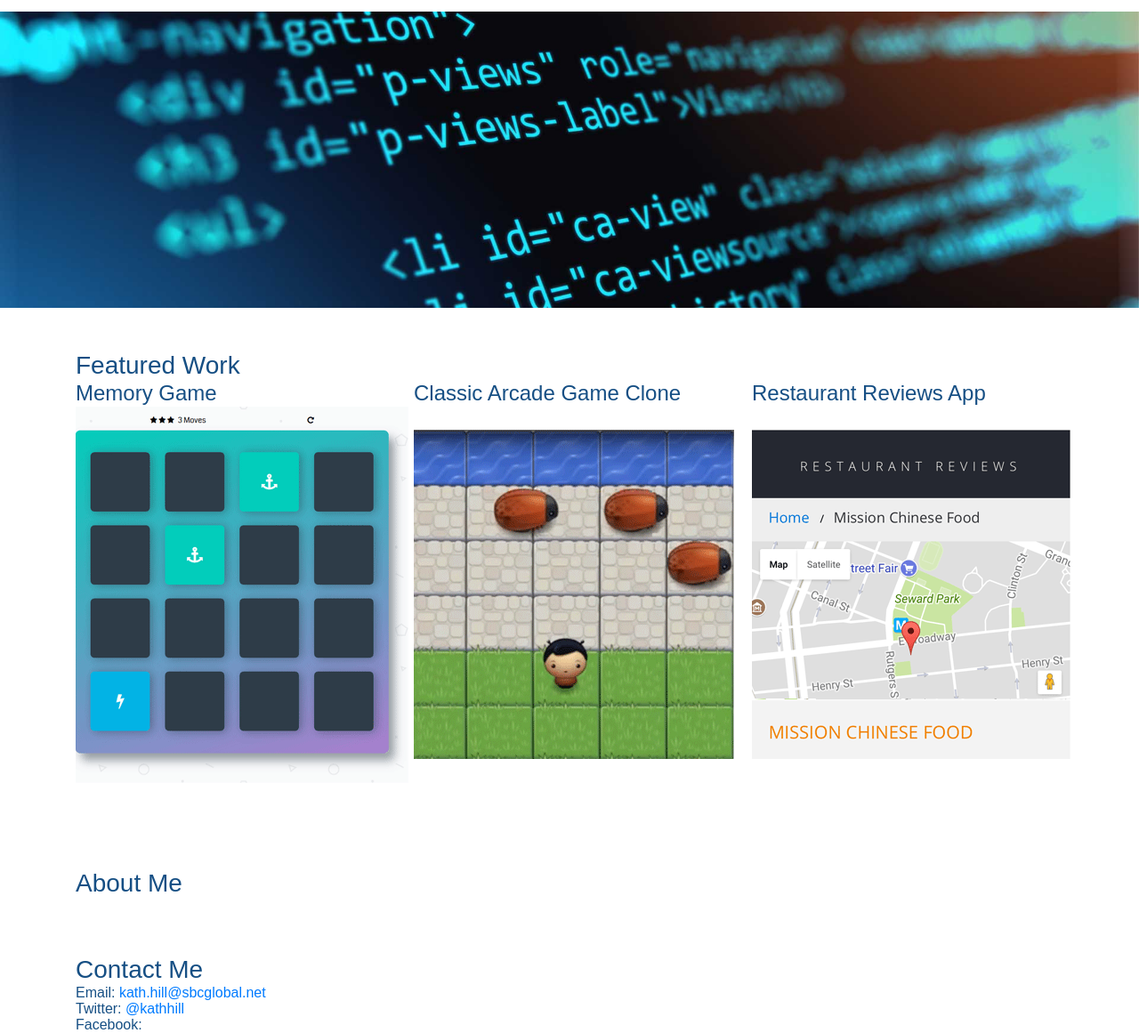
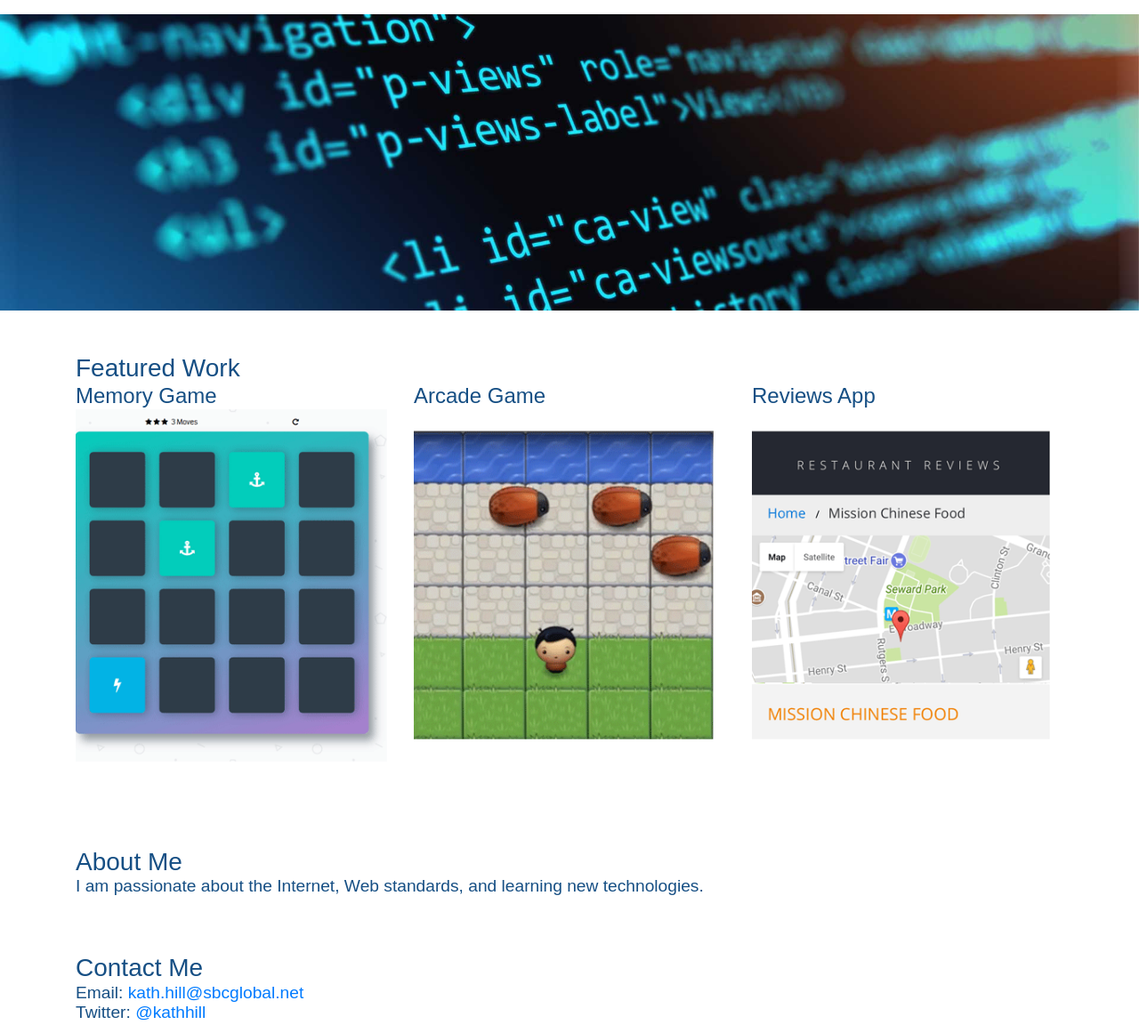
Before and after one commit to kathhill/portfolio-website, a plain HTML site: page index.html in a window 1280 px wide. Shown: the part 202-1363 px from the top of the page at 89% size. Drawn offline with nearby package versions, Linux system fonts and the light colour scheme; a web font is replaced by a local one.

Commit message:
Final tweaks to the project

```diff
--- a/css/main.css
+++ b/css/main.css
@@ -6,7 +6,7 @@ body, html {
 }
 
 body {
-  font: normal 300 1em futura-pt, sans-serif;
+  font: normal 300 1.2em futura-pt, sans-serif;
   color: #164f84;
 }
 
--- a/css/responsive.css
+++ b/css/responsive.css
@@ -12,7 +12,7 @@
 
     header h1 {
         font-size: 3.5rem;
-        line-height: 1.2;
+        line-height: 1;
     }
 
     .content-wrapper {
--- a/index.html
+++ b/index.html
@@ -15,10 +15,10 @@
     </head>
     <body>
 		<nav class="navbar navbar-expand-lg navbar-dark bg-dark">
-			<button class="navbar-toggler" type="button" data-toggle="collapse" data-target="#navbarsExample08" aria-controls="navbarsExample08" aria-expanded="false" aria-label="Toggle navigation">
+			<button class="navbar-toggler" type="button" data-toggle="collapse" data-target="#navbar-toggled" aria-controls="navbar-toggled" aria-expanded="false" aria-label="Toggle navigation">
 					<span class="navbar-toggler-icon"></span>
 					</button>
-			<div class="collapse navbar-collapse justify-content-md-center">
+			<div id="navbar-toggled" class="collapse navbar-collapse justify-content-md-center">
 				<ul class="navbar-nav">
 					<li class="nav-item pr-3"><a class="nav-link" href="#featured">Featured Work</a></li>
 					<li class="nav-item pr-3"><a class="nav-link" href="#about">About</a></li>
@@ -49,15 +49,15 @@
 					<div class="row">
 						<div class="col-sm-4">
 							<h4>Memory Game</h4>
-							<img alt="memory game example" src="img/concentration.png" />
+							<img class="img-fluid" alt="memory game example" src="img/concentration.png" />
 						</div>
 						<div class="col-sm-4">
-							<h4>Classic Arcade Game Clone</h4>
-							<img alt="memory game example" src="img/arcade-game.png" />
+							<h4>Arcade Game</h4>
+							<img class="img-fluid" alt="memory game example" src="img/arcade-game.png" />
 						</div>
 						<div class="col-sm-4">
-							<h4>Restaurant Reviews App</h4>
-							<img alt="memory game example" src="img/restaurant-reviews.png" />
+							<h4>Reviews App</h4>
+							<img class="img-fluid" alt="memory game example" src="img/restaurant-reviews.png" />
 						</div>
 					</div>
 				</div>
@@ -65,7 +65,7 @@
 			<section id="about" class="content-wrapper">
 				<div class="container">
 					<h3>About Me</h3>
-					<p></p>
+					<p>I am passionate about the Internet, Web standards, and learning new technologies. </p>
 				</div>
 			</section>
 		</main>
@@ -74,8 +74,7 @@
 				<h3>Contact Me</h3>
 				<address>
 					Email: <a href="mailto:kath.hill@sbcglobal.net">kath.hill@sbcglobal.net</a><br />
-					Twitter: <a href="https://twitter.com/kathhill">@kathhill</a><br />
-					Facebook: <a href="https://www.facebook.com/kathhill1"></a>
+					Twitter: <a href="https://twitter.com/kathhill">@kathhill</a>
 				</address>
 			</div>
 		</footer>
```
